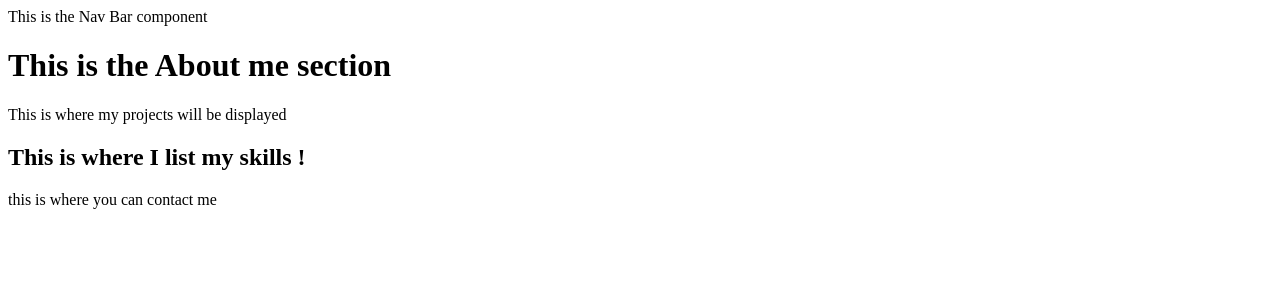
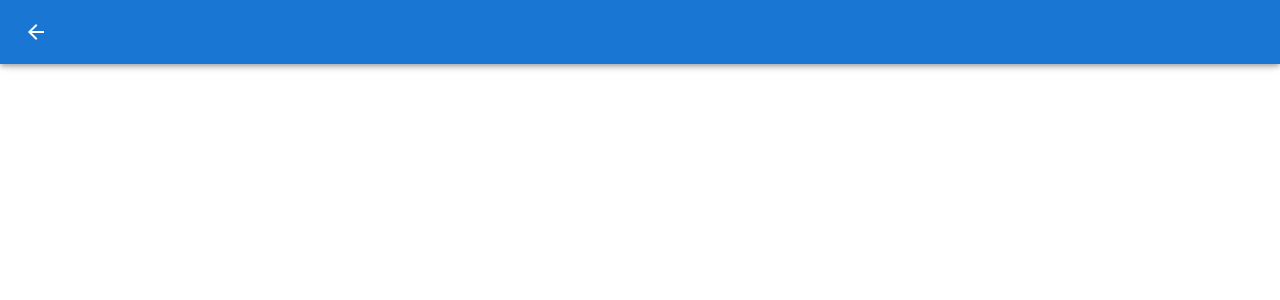
Before and after one commit to Esun94/Portfolio, a React (Create React App) app: page / in a window 1280 px wide. Shown: the top 300 px of the page. Built offline with nearby package versions, Linux system fonts and the light colour scheme.

Commit message:
Created NavBar component and imported to index.js

```diff
--- a/src/App.js
+++ b/src/App.js
@@ -1,22 +1,13 @@
-import React from "react";
-import About from "./components/About";
-import Contact from "./components/Contact";
-import Navbar from "./components/Navbar";
-import Projects from "./components/Projects";
-import Skills from "./components/Skills";
-// import { Button, TextField } from "@mui/material";
+import Home from "./components";
+
+
 
 
 function App() {
   return (
-  <div className="App">
-   <Navbar />
-   <About />
-   <Projects />
-   <Skills />
-   <Contact />
-  </div>
-
+  <>
+   <Home />
+  </>
   );
 }
 
--- a/src/components/About.js
+++ b/src/components/About.js
@@ -1,7 +1,9 @@
 import React from "react";
 
 function About() {
-    return <h1> This is the About me section</h1>
+    return (
+        <h1> This is the About me section</h1>
+    )
 
 }
 
--- a/src/components/Contact.js
+++ b/src/components/Contact.js
@@ -1,8 +1,9 @@
 import React from "react";
 
-
 function Contact() {
-    return <div> this is where you can contact me </div>
+    return (
+        <div> this is where you can contact me </div>
+    )
 }
 
 export default Contact;
--- a/src/components/Navbar.js
+++ b/src/components/Navbar.js
@@ -1,7 +1,19 @@
 import React from "react";
+import { AppBar,Toolbar, ListItem, IconButton, ListItemText, Avatar, Divider, List, Typography, Box } from '@mui/material';
+
+import { ArrowBack, AssignmentInd, Home, Apps, ContactMail } from '@mui/icons-material'
 
 function Navbar() {
-    return <nav> This is the Nav Bar component</nav>
+    return (
+        <Box>
+            <AppBar>
+                <Toolbar>
+                    <ArrowBack />
+                </Toolbar>
+            </AppBar>
+
+        </Box>
+    )
 
 }
 
--- a/src/components/Projects.js
+++ b/src/components/Projects.js
@@ -1,8 +1,9 @@
 import React from "react";
 
-
 function Projects() {
-  return <div> This is where my projects will be displayed</div>
+  return (
+    <div> This is where my projects will be displayed</div>
+  )
 
 }
 
--- a/src/components/Skills.js
+++ b/src/components/Skills.js
@@ -1,8 +1,10 @@
 import React from "react";
 
+function Skills() {
+    return (
+        <h2> This is where I list my skills !</h2>
+    )
 
-function Skills() {
-    return <h2> This is where I list my skills !</h2>
 }
 
 export default Skills;
--- /dev/null
+++ b/src/components/index.js
@@ -0,0 +1,13 @@
+import React from 'react'
+import Navbar from './Navbar';
+
+
+const Home = () => {
+  return (
+    <div>
+        <Navbar />
+    </div>
+  )
+}
+
+export default Home
```
